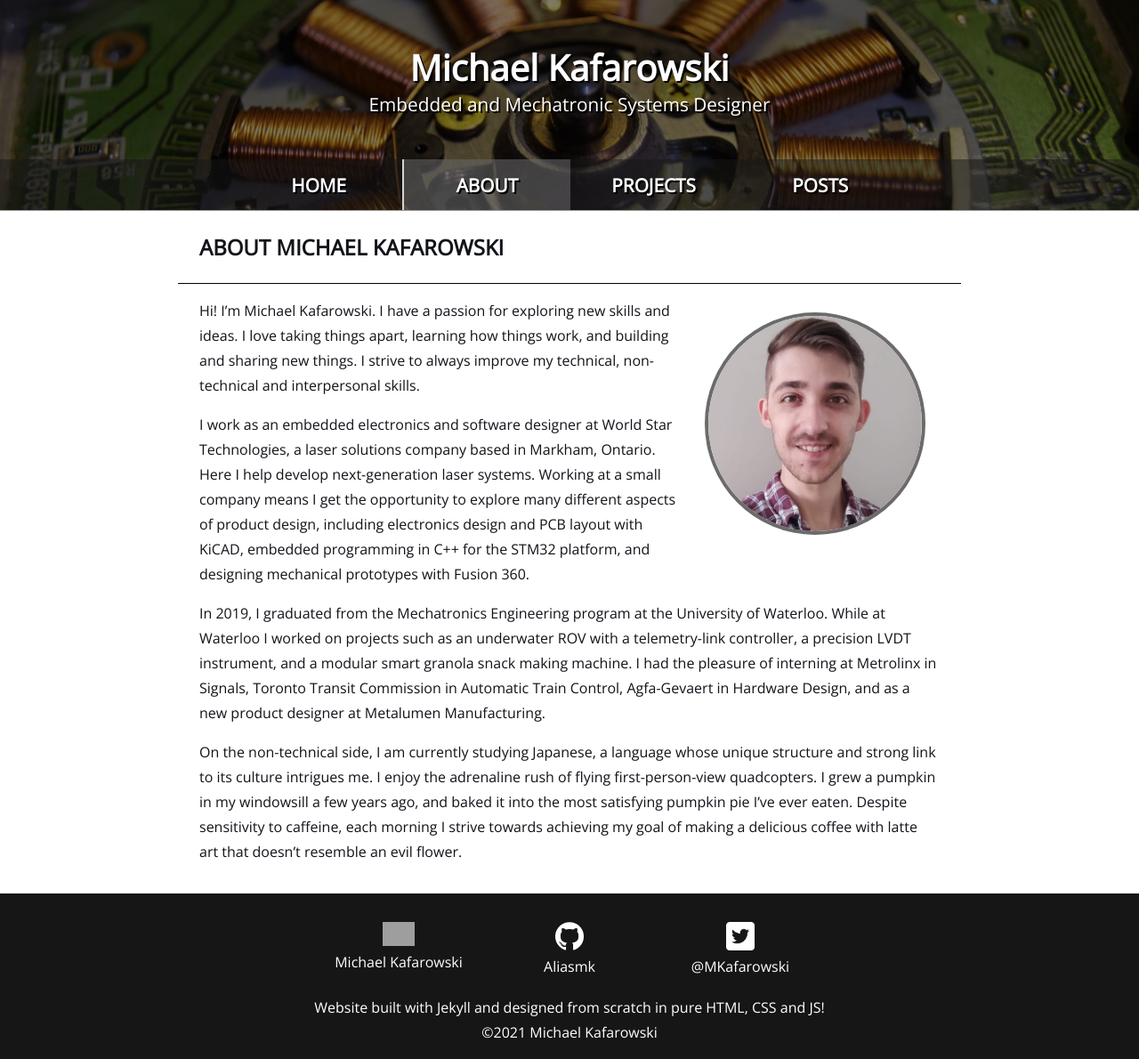
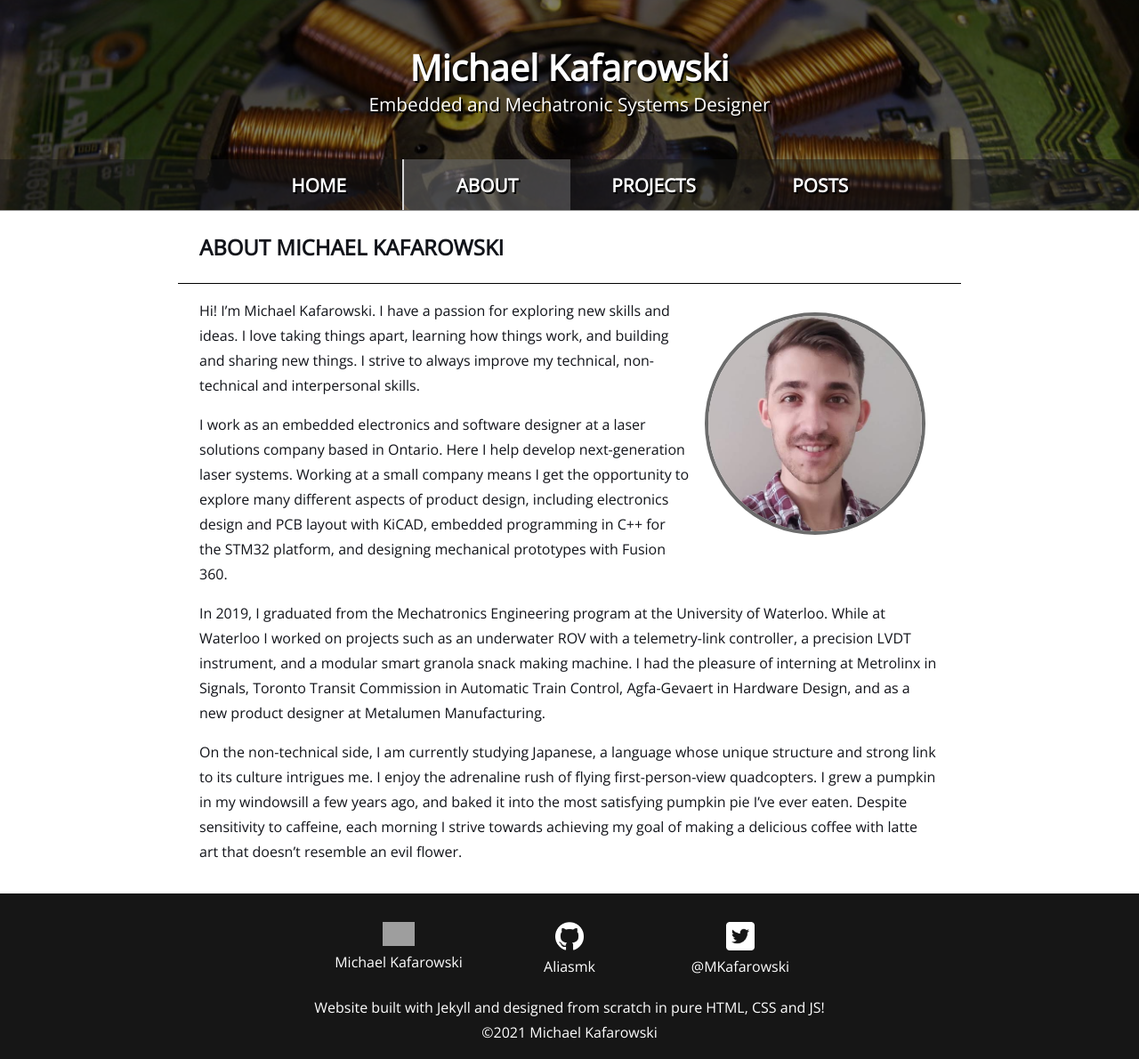
Before and after one commit to Aliasmk/aliasmk.github.io, a Jekyll site: the page built from about.md, in a window 1280 px wide. Shown: the whole page at 89% size. Built offline with Jekyll 4.4.1, drawn with Linux system fonts in a browser that asks for light colours; grey boxes are pictures that could not be loaded.

Commit message:
Update about.md

```diff
--- a/about.md
+++ b/about.md
@@ -9,7 +9,7 @@ description: Learn more about Michael Kafarowski, a Canadian Mechatronics and Em
 <img class="profilePhoto largepic imgwborder" src="/assets/img/site/me.jpg" alt="me">
 Hi! I'm Michael Kafarowski. I have a passion for exploring new skills and ideas. I love taking things apart, learning how things work, and building and sharing new things. I strive to always improve my technical, non-technical and interpersonal skills.
 
-I work as an embedded electronics and software designer at World Star Technologies, a laser solutions company based in Markham, Ontario. Here I help develop next-generation laser systems. Working at a small company means I get the opportunity to explore many different aspects of product design, including electronics design and PCB layout with KiCAD, embedded programming in C++ for the STM32 platform, and designing mechanical prototypes with Fusion 360.
+I work as an embedded electronics and software designer at a laser solutions company based in Ontario. Here I help develop next-generation laser systems. Working at a small company means I get the opportunity to explore many different aspects of product design, including electronics design and PCB layout with KiCAD, embedded programming in C++ for the STM32 platform, and designing mechanical prototypes with Fusion 360.
 
 In 2019, I graduated from the Mechatronics Engineering program at the University of Waterloo. While at Waterloo I worked on projects such as an underwater ROV with a telemetry-link controller, a precision LVDT instrument, and a modular smart granola snack making machine. I had the pleasure of interning at Metrolinx in Signals, Toronto Transit Commission in Automatic Train Control, Agfa-Gevaert in Hardware Design, and as a new product designer at Metalumen Manufacturing.
 
```
